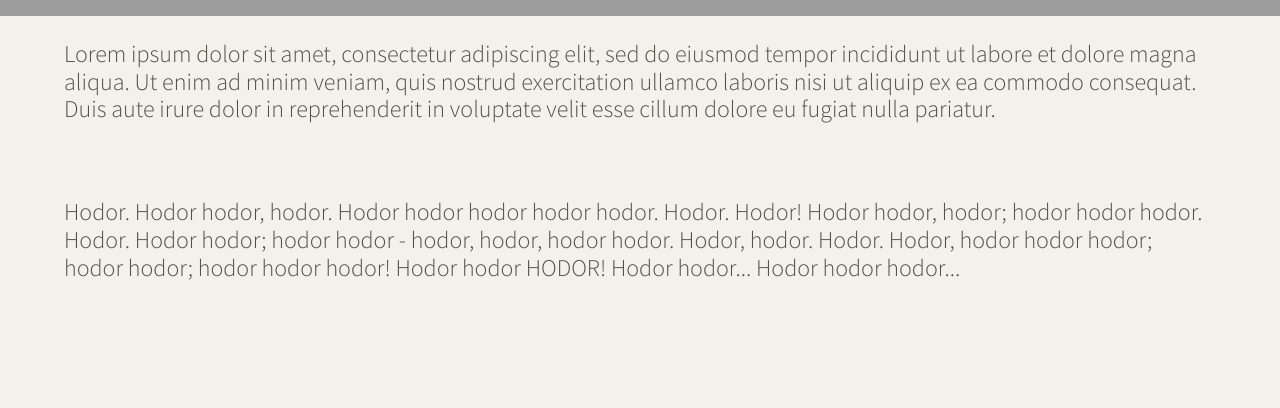
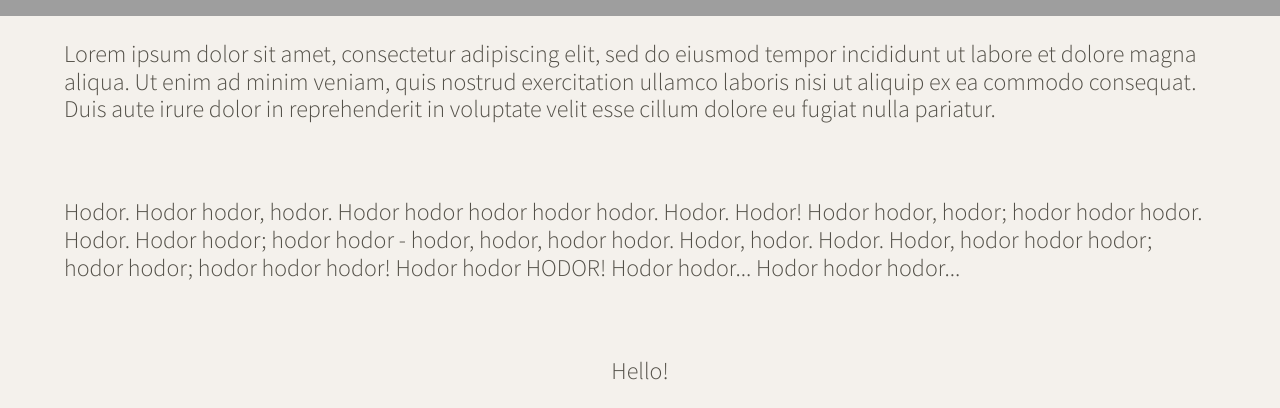
Before and after one commit to taylornoj/tweeterapp, a website: page public/index.html in a window 1280 px wide. Shown: the part 504-912 px from the top of the page. Before the commit the page ends 809 px from the top, so only its background shows below. Drawn offline with nearby package versions, Linux system fonts and the light colour scheme; grey boxes are pictures that could not be loaded.

```diff
--- a/public/index.html
+++ b/public/index.html
@@ -55,6 +55,8 @@
       <p>Lorem ipsum dolor sit amet, consectetur adipiscing elit, sed do eiusmod tempor incididunt ut labore et dolore magna aliqua. Ut enim ad minim veniam, quis nostrud exercitation ullamco laboris nisi ut aliquip ex ea commodo consequat. Duis aute irure dolor in reprehenderit in voluptate velit esse cillum dolore eu fugiat nulla pariatur.</p>
       <br>
       <p>Hodor. Hodor hodor, hodor. Hodor hodor hodor hodor hodor. Hodor. Hodor! Hodor hodor, hodor; hodor hodor hodor. Hodor. Hodor hodor; hodor hodor - hodor, hodor, hodor hodor. Hodor, hodor. Hodor. Hodor, hodor hodor hodor; hodor hodor; hodor hodor hodor! Hodor hodor HODOR! Hodor hodor... Hodor hodor hodor...</p>
+      <br>
+      <p>Hello!</p>
     </main>
   </body>
 </html>
```
